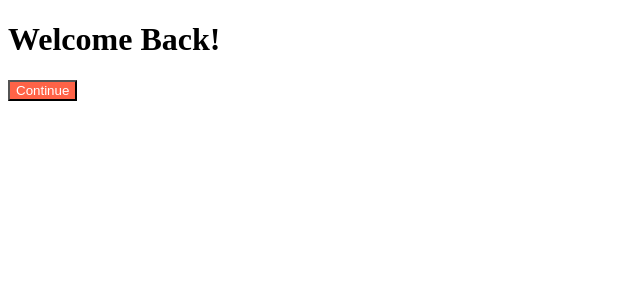
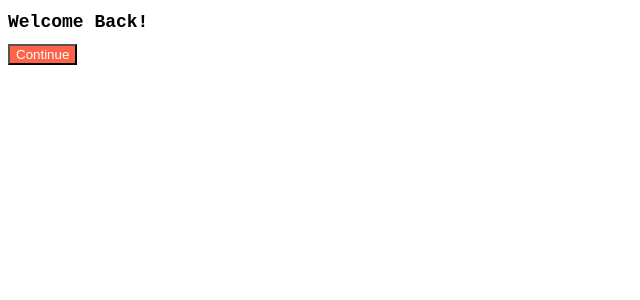
Before and after one commit to sm970309/first-react-app, a React (Create React App) app: page / in a window 1280 px wide. Shown: the top 300 px of the page, without its empty margins (0-640 px from the left). Built offline with nearby package versions, Linux system fonts and the light colour scheme.

Commit message:
css style 적용하기

```diff
--- a/src/App.js
+++ b/src/App.js
@@ -1,9 +1,10 @@
 import Button from "./Button";
+import styles from "./App.module.css";
 function App() {
   return (
     <div className="App">
-      <h1>Welcome Back!</h1>
-      <Button text={"Continue"}/>
+      <h1 className={styles.title}>Welcome Back!</h1>
+      <Button text={"Continue"} />
     </div>
   );
 }
--- /dev/null
+++ b/src/App.module.css
@@ -0,0 +1,4 @@
+.title{
+    font-family: 'Courier New', Courier, monospace;
+    font-size: 18px;
+}
--- a/src/Button.js
+++ b/src/Button.js
@@ -1,7 +1,8 @@
 import PropTypes from 'prop-types'
+import styles from './Button.module.css'
 
 function Button({ text }) {
-    return <button>{text}</button>;
+    return <button className={styles.btn}>{text}</button>;
 }
 Button.propTypes = {
     text: PropTypes.string.isRequired
--- a/src/style.css
+++ b/src/Button.module.css
@@ -1,4 +1,4 @@
-button{
+.btn{
     color:white;
     background-color: tomato;
 }
--- a/src/index.js
+++ b/src/index.js
@@ -1,7 +1,6 @@
 import React from 'react';
 import ReactDOM from 'react-dom';
 import App from './App';
-import "./style.css";
 
 ReactDOM.render(
   <React.StrictMode>
```
